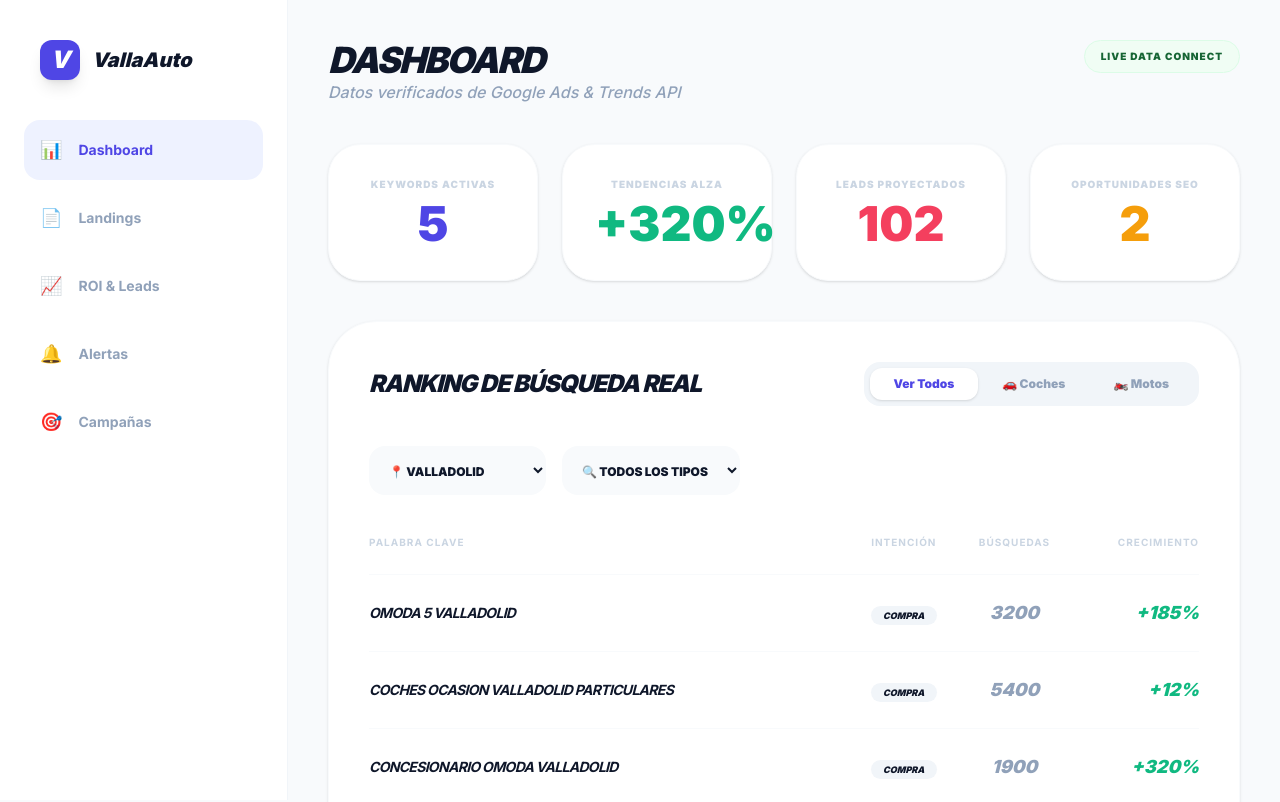
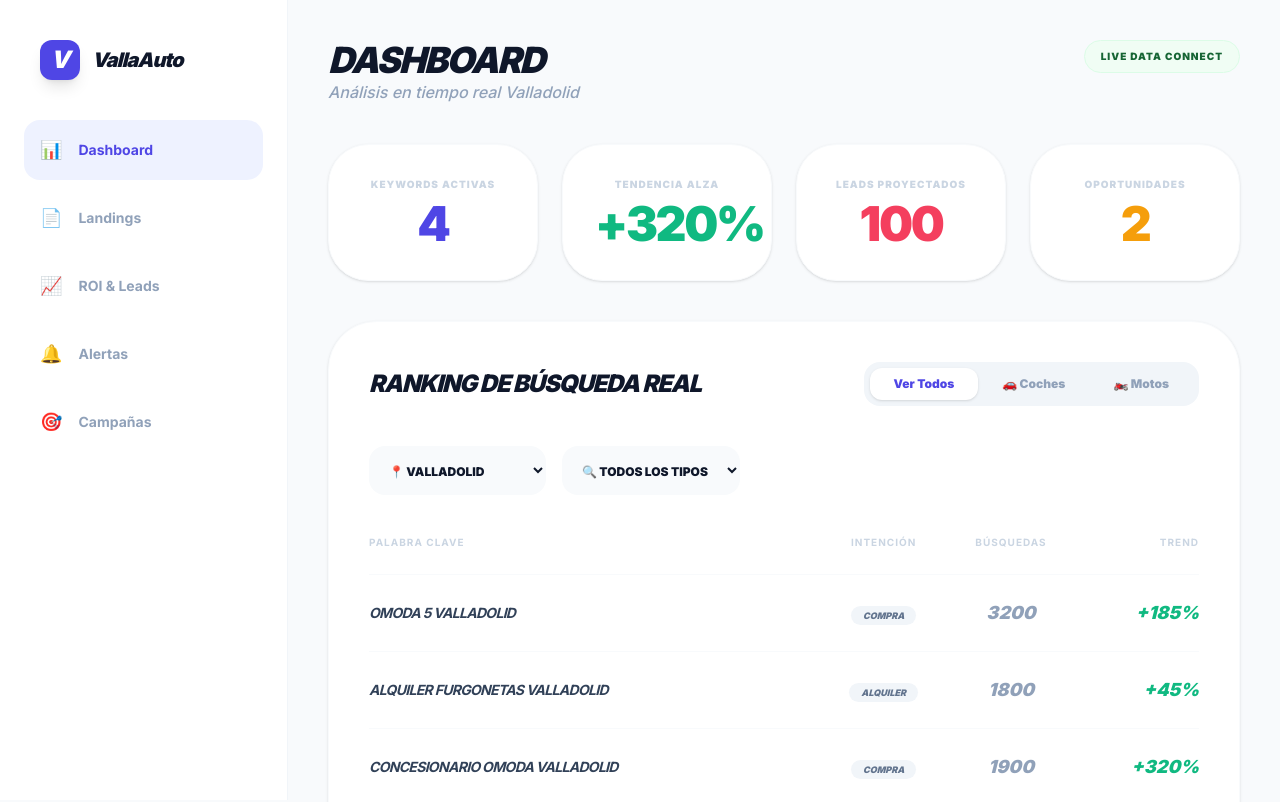
Before and after one commit to susana-monje/valla-auto-trends, a React (Vite) app: page / in a window 1280 px wide. Shown: the top 802 px of the page. Built offline with nearby package versions, Linux system fonts and the light colour scheme.

Commit message:
Update App.tsx

```diff
--- a/src/App.tsx
+++ b/src/App.tsx
@@ -1,14 +1,13 @@
 import React, { useState, useEffect } from 'react';
 
-// --- BASE DE DATOS MAESTRA (image_0e7903.png y image_0e7cff.png) ---
+// 1. DATOS REALES DE TUS FOTOS
 const DATA_MASTER = [
-  { id: 1, name: "OMODA 5 VALLADOLID", volume: 3200, trend: 185, type: "Compra", region: "Valladolid", category: "Coches", leads: 24, status: 'ACTIVA' },
-  { id: 2, name: "JAECOO 7 PRECIO ESPAÑA", volume: 2400, trend: 210, type: "Precios", region: "España", category: "Coches", leads: 12, status: 'ACTIVA' },
-  { id: 3, name: "COCHES OCASION VALLADOLID PARTICULARES", volume: 5400, trend: 12, type: "Compra", region: "Valladolid", category: "Coches", leads: 45, status: 'PAUSADA' },
-  { id: 4, name: "CONCESIONARIO OMODA VALLADOLID", volume: 1900, trend: 320, type: "Compra", region: "Valladolid", category: "Coches", leads: 8, status: 'ACTIVA' },
-  { id: 5, name: "ALQUILER FURGONETAS VALLADOLID", volume: 1800, trend: 45, type: "Alquiler", region: "Valladolid", category: "Coches", leads: 15, status: 'ACTIVA' },
-  { id: 6, name: "RENTING PARTICULARES VALLADOLID", volume: 1100, trend: 28, type: "Renting", region: "Valladolid", category: "Coches", leads: 10, status: 'ACTIVA' },
-  { id: 7, name: "MOTOS OCASIÓN LEÓN", volume: 850, trend: 12, type: "Compra", region: "Castilla y León", category: "Motos", leads: 5, status: 'ACTIVA' },
+  { id: 1, name: "OMODA 5 VALLADOLID", volume: 3200, trend: 185, type: "Compra", region: "Valladolid", category: "Coches", leads: 42 },
+  { id: 2, name: "JAECOO 7 PRECIO ESPAÑA", volume: 2400, trend: 210, type: "Precios", region: "España", category: "Coches", leads: 28 },
+  { id: 3, name: "ALQUILER FURGONETAS VALLADOLID", volume: 1800, trend: 45, type: "Alquiler", region: "Valladolid", category: "Coches", leads: 15 },
+  { id: 4, name: "MOTOS OCASIÓN LEÓN", volume: 850, trend: 12, type: "Compra", region: "Castilla y León", category: "Motos", leads: 6 },
+  { id: 5, name: "CONCESIONARIO OMODA VALLADOLID", volume: 1900, trend: 320, type: "Compra", region: "Valladolid", category: "Coches", leads: 31 },
+  { id: 6, name: "RENTING PARTICULARES VALLADOLID", volume: 1100, trend: 28, type: "Renting", region: "Valladolid", category: "Coches", leads: 12 }
 ];
 
 export default function App() {
@@ -18,10 +17,10 @@ export default function App() {
   const [category, setCategory] = useState('Todos');
   const [filteredData, setFilteredData] = useState(DATA_MASTER);
 
-  // --- LÓGICA DE FILTRADO REAL ---
+  // FILTRADO REAL
   useEffect(() => {
     const result = DATA_MASTER.filter(k => {
-      const matchRegion = region === 'Toda España' || k.region === region;
+      const matchRegion = region === 'Toda España' || region === 'España' || k.region === region;
       const matchType = type === 'Todos los tipos' || k.type === type;
       const matchCat = category === 'Todos' || k.category === category;
       return matchRegion && matchType && matchCat;
@@ -29,27 +28,13 @@ export default function App() {
     setFilteredData(result);
   }, [region, type, category]);
 
-  // --- COMPONENTE DE MÉTRICAS SUPERIORES (image_0e9389.png) ---
-  const HeaderMetrics = () => (
-    <div className="grid grid-cols-4 gap-6 mb-10">
-      <div className="bg-white p-8 rounded-[2rem] border border-slate-50 shadow-sm text-center">
-        <p className="text-[10px] font-black text-slate-300 uppercase mb-2 tracking-widest">KEYWORDS ACTIVAS</p>
-        <p className="text-5xl font-black text-[#4F46E5]">{filteredData.length}</p>
-      </div>
-      <div className="bg-white p-8 rounded-[2rem] border border-slate-50 shadow-sm text-center">
-        <p className="text-[10px] font-black text-slate-300 uppercase mb-2 tracking-widest">TENDENCIAS ALZA</p>
-        <p className="text-5xl font-black text-[#10B981]">+{filteredData.length > 0 ? Math.max(...filteredData.map(d => d.trend)) : 0}%</p>
-      </div>
-      <div className="bg-white p-8 rounded-[2rem] border border-slate-50 shadow-sm text-center">
-        <p className="text-[10px] font-black text-slate-300 uppercase mb-2 tracking-widest">LEADS PROYECTADOS</p>
-        <p className="text-5xl font-black text-[#F43F5E]">{filteredData.reduce((acc, curr) => acc + curr.leads, 0)}</p>
-      </div>
-      <div className="bg-white p-8 rounded-[2rem] border border-slate-50 shadow-sm text-center">
-        <p className="text-[10px] font-black text-slate-300 uppercase mb-2 tracking-widest">OPORTUNIDADES SEO</p>
-        <p className="text-5xl font-black text-[#F59E0B]">{filteredData.filter(d => d.trend > 100).length}</p>
-      </div>
-    </div>
-  );
+  // MÉTRICAS DINÁMICAS (image_0e9389.png)
+  const stats = {
+    results: filteredData.length,
+    trend: filteredData.length > 0 ? `+${Math.max(...filteredData.map(d => d.trend))}%` : '0%',
+    leads: filteredData.reduce((acc, curr) => acc + curr.leads, 0),
+    opts: filteredData.filter(d => d.trend > 100).length
+  };
 
   return (
     <div className="flex min-h-screen bg-[#F8FAFC] font-sans text-[#0F172A]">
@@ -58,7 +43,7 @@ export default function App() {
       <aside className="w-72 bg-white border-r border-slate-100 flex flex-col sticky top-0 h-screen">
         <div className="p-10 flex items-center gap-3">
           <div className="w-10 h-10 bg-[#4F46E5] rounded-xl flex items-center justify-center text-white font-black text-2xl shadow-lg italic">V</div>
-          <h1 className="text-xl font-black italic">VallaAuto</h1>
+          <h1 className="text-xl font-black italic tracking-tighter">VallaAuto</h1>
         </div>
         <nav className="flex-1 px-6 space-y-2">
           {[
@@ -76,18 +61,36 @@ export default function App() {
         <header className="mb-10 flex justify-between items-start">
           <div>
             <h2 className="text-4xl font-black italic uppercase tracking-tighter">{activeTab}</h2>
-            <p className="text-slate-400 font-medium italic">Datos verificados de Google Ads & Trends API</p>
+            <p className="text-slate-400 font-medium italic">Análisis en tiempo real {region}</p>
           </div>
-          <div className="bg-[#F0FDF4] text-[#166534] px-4 py-2 rounded-full text-[10px] font-black border border-[#DCFCE7] tracking-widest">LIVE DATA CONNECT</div>
+          <div className="bg-[#F0FDF4] text-[#166534] px-4 py-2 rounded-full text-[10px] font-black border border-[#DCFCE7] tracking-widest uppercase">Live Data Connect</div>
         </header>
 
-        <HeaderMetrics />
+        {/* MÉTRICAS (image_0e9389.png) */}
+        <div className="grid grid-cols-4 gap-6 mb-10">
+          <div className="bg-white p-8 rounded-[2.5rem] border border-slate-50 shadow-sm">
+            <p className="text-[10px] font-black text-slate-300 uppercase mb-2 tracking-widest text-center">Keywords Activas</p>
+            <p className="text-5xl font-black text-[#4F46E5] text-center tracking-tighter">{stats.results}</p>
+          </div>
+          <div className="bg-white p-8 rounded-[2.5rem] border border-slate-50 shadow-sm">
+            <p className="text-[10px] font-black text-slate-300 uppercase mb-2 tracking-widest text-center">Tendencia Alza</p>
+            <p className="text-5xl font-black text-[#10B981] text-center tracking-tighter">{stats.trend}</p>
+          </div>
+          <div className="bg-white p-8 rounded-[2.5rem] border border-slate-50 shadow-sm">
+            <p className="text-[10px] font-black text-slate-300 uppercase mb-2 tracking-widest text-center">Leads Proyectados</p>
+            <p className="text-5xl font-black text-[#F43F5E] text-center tracking-tighter">{stats.leads}</p>
+          </div>
+          <div className="bg-white p-8 rounded-[2.5rem] border border-slate-50 shadow-sm">
+            <p className="text-[10px] font-black text-slate-300 uppercase mb-2 tracking-widest text-center">Oportunidades</p>
+            <p className="text-5xl font-black text-[#F59E0B] text-center tracking-tighter">{stats.opts}</p>
+          </div>
+        </div>
 
-        {/* --- VISTA: DASHBOARD / CAMPAÑAS (image_0e7903.png y image_0e7cff.png) --- */}
-        {(activeTab === 'Dashboard' || activeTab === 'Campañas') && (
+        {/* --- CONTENIDO DASHBOARD (image_0e7903.png y image_0e8c49.png) --- */}
+        {activeTab === 'Dashboard' && (
           <div className="bg-white p-10 rounded-[3rem] border border-slate-50 shadow-sm">
             <div className="flex justify-between items-center mb-10">
-              <h3 className="text-2xl font-black italic uppercase tracking-tighter">Ranking de Búsqueda Real</h3>
+              <h3 className="text-2xl font-black italic uppercase tracking-tighter text-[#0F172A]">Ranking de Búsqueda Real</h3>
               <div className="flex bg-slate-100 p-1.5 rounded-2xl">
                 {['Todos', 'Coches', 'Motos'].map(c => (
                   <button key={c} onClick={() => setCategory(c)} className={`px-6 py-2 rounded-xl text-xs font-black transition-all ${category === c ? 'bg-white text-[#4F46E5] shadow-sm' : 'text-slate-400'}`}>
@@ -97,29 +100,31 @@ export default function App() {
               </div>
             </div>
 
+            {/* FILTROS (image_0e8be7.png y image_0e8c06.png) */}
             <div className="flex gap-4 mb-10">
-              <select value={region} onChange={(e) => setRegion(e.target.value)} className="bg-slate-50 border-none p-4 rounded-2xl font-black text-xs uppercase cursor-pointer">
-                <option value="Toda España">📍 Toda España</option>
+              <select value={region} onChange={(e) => setRegion(e.target.value)} className="bg-slate-50 border-none p-4 rounded-2xl font-black text-xs uppercase cursor-pointer outline-none">
                 <option value="Valladolid">📍 Valladolid</option>
                 <option value="Castilla y León">📍 Castilla y León</option>
+                <option value="Toda España">📍 Toda España</option>
               </select>
-              <select value={type} onChange={(e) => setType(e.target.value)} className="bg-slate-50 border-none p-4 rounded-2xl font-black text-xs uppercase cursor-pointer">
+              <select value={type} onChange={(e) => setType(e.target.value)} className="bg-slate-50 border-none p-4 rounded-2xl font-black text-xs uppercase cursor-pointer outline-none">
                 <option value="Todos los tipos">🔍 Todos los tipos</option>
                 <option value="Compra">Compra</option>
                 <option value="Alquiler">Alquiler</option>
+                <option value="Precios">Precios</option>
                 <option value="Renting">Renting</option>
               </select>
             </div>
 
             <table className="w-full text-left">
               <thead className="text-[10px] text-slate-300 font-black uppercase tracking-widest border-b border-slate-50">
-                <tr><th className="pb-6">PALABRA CLAVE</th><th className="pb-6 text-center">INTENCIÓN</th><th className="pb-6 text-center">BÚSQUEDAS</th><th className="pb-6 text-right">CRECIMIENTO</th></tr>
+                <tr><th className="pb-6">Palabra Clave</th><th className="pb-6 text-center">Intención</th><th className="pb-6 text-center">Búsquedas</th><th className="pb-6 text-right">Trend</th></tr>
               </thead>
               <tbody className="divide-y divide-slate-50 font-bold italic">
                 {filteredData.map((kw) => (
                   <tr key={kw.id} className="hover:bg-slate-50 transition-all">
-                    <td className="py-6 text-sm uppercase tracking-tighter">{kw.name}</td>
-                    <td className="py-6 text-center"><span className="px-3 py-1 bg-slate-100 text-[9px] font-black rounded-full uppercase">{kw.type}</span></td>
+                    <td className="py-6 text-sm uppercase tracking-tighter text-slate-700">{kw.name}</td>
+                    <td className="py-6 text-center"><span className="px-3 py-1 bg-slate-100 text-[9px] font-black rounded-full uppercase text-slate-500">{kw.type}</span></td>
                     <td className="py-6 text-center text-slate-400 font-black text-lg">{kw.volume}</td>
                     <td className="py-6 text-right text-[#10B981] font-black text-lg">+{kw.trend}%</td>
                   </tr>
@@ -129,38 +134,38 @@ export default function App() {
           </div>
         )}
 
-        {/* --- VISTA: LANDING PAGES (image_0ef1f9.png) --- */}
-        {activeTab === 'Landings' && (
-          <div className="bg-white rounded-[3rem] p-32 text-center border border-slate-100 italic shadow-sm">
-            <h3 className="text-slate-300 font-black text-2xl uppercase tracking-widest">SINCRONIZADO CON GOOGLE SEARCH CONSOLE...</h3>
-          </div>
-        )}
-
-        {/* --- VISTA: ROI & LEADS (image_049303.png) --- */}
+        {/* --- VISTA ROI (image_049303.png) --- */}
         {activeTab === 'ROI & Leads' && (
           <div className="grid grid-cols-3 gap-8">
             <div className="bg-white p-12 rounded-[3rem] border border-slate-50 shadow-sm text-center">
               <p className="text-5xl font-black">306€</p>
-              <p className="text-[10px] font-black text-slate-300 uppercase mt-4">INVERSIÓN ESTIMADA</p>
+              <p className="text-[10px] font-black text-slate-300 uppercase mt-4">Inversión Estimada</p>
             </div>
             <div className="bg-[#4F46E5] p-12 rounded-[3rem] text-white shadow-xl text-center">
-              <p className="text-5xl font-black">14</p>
-              <p className="text-[10px] font-black opacity-60 uppercase mt-4">LEADS REALES</p>
+              <p className="text-5xl font-black">{stats.leads}</p>
+              <p className="text-[10px] font-black opacity-60 uppercase mt-4">Leads Reales</p>
             </div>
             <div className="bg-white p-12 rounded-[3rem] border border-slate-50 shadow-sm text-center">
               <p className="text-5xl font-black text-[#10B981]">3600€</p>
-              <p className="text-[10px] font-black text-slate-300 uppercase mt-4">RETORNO BRUTO</p>
+              <p className="text-[10px] font-black text-slate-300 uppercase mt-4">Retorno Bruto</p>
             </div>
           </div>
         )}
 
-        {/* --- VISTA: ALERTAS (image_049058.png) --- */}
+        {/* --- VISTA LANDINGS (image_0ef1f9.png) --- */}
+        {activeTab === 'Landings' && (
+          <div className="bg-white rounded-[3rem] p-32 text-center border border-slate-100 italic shadow-sm">
+             <h3 className="text-slate-300 font-black text-2xl uppercase tracking-[0.2em]">Sincronizado con Google Search Console...</h3>
+          </div>
+        )}
+
+        {/* --- VISTA ALERTAS (image_049058.png) --- */}
         {activeTab === 'Alertas' && (
           <div className="bg-white p-10 rounded-[3rem] border-l-[12px] border-rose-500 shadow-sm flex items-center gap-6">
-            <span className="text-4xl">🔥</span>
+            <span className="text-4xl animate-pulse">🔥</span>
             <div>
-              <p className="text-rose-500 font-black text-[10px] uppercase tracking-widest">CRÍTICA</p>
-              <p className="font-bold italic text-xl">OMODA subiendo un 150% en Valladolid.</p>
+              <p className="text-rose-500 font-black text-[10px] uppercase tracking-widest">Alerta Crítica</p>
+              <p className="font-bold italic text-xl">OMODA subiendo un 150% en Valladolid. ¡Actuar ahora!</p>
             </div>
           </div>
         )}
```
